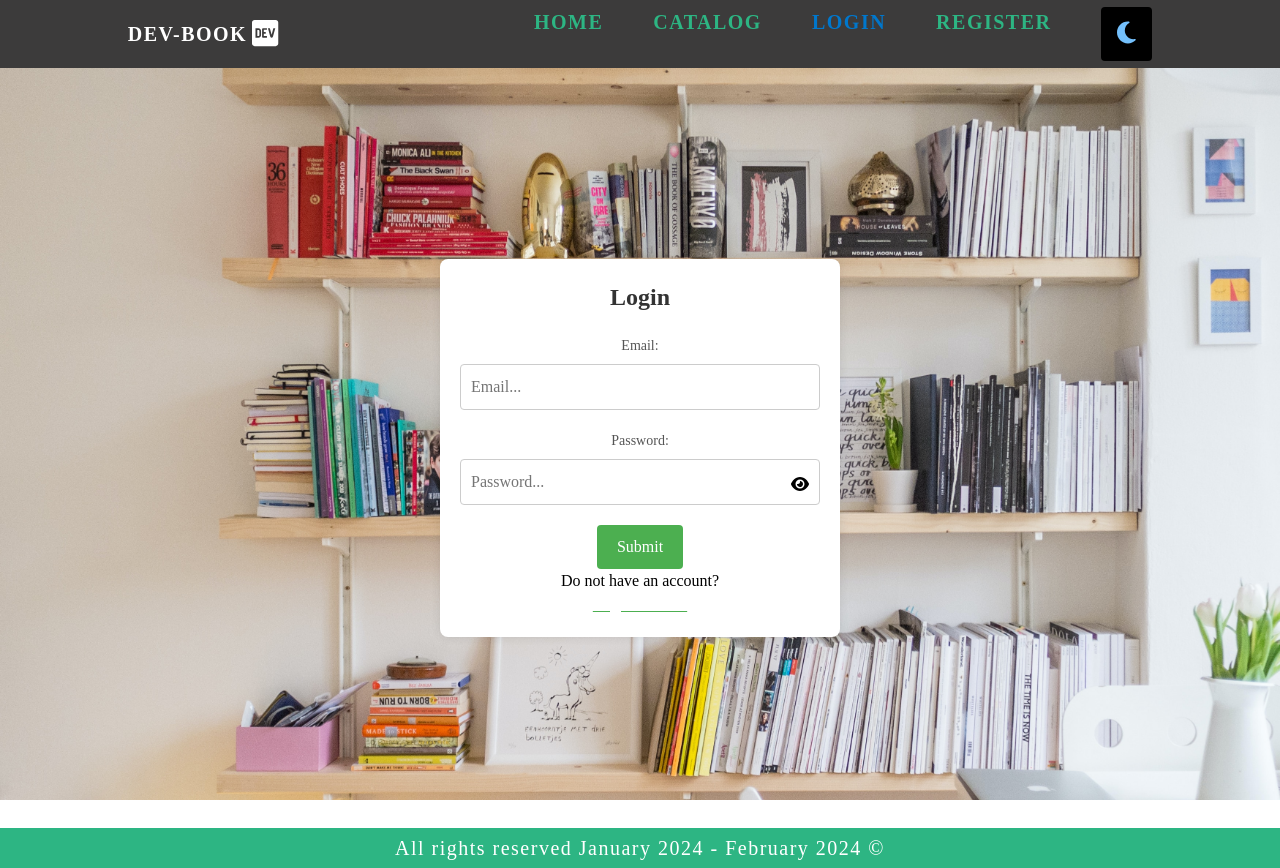
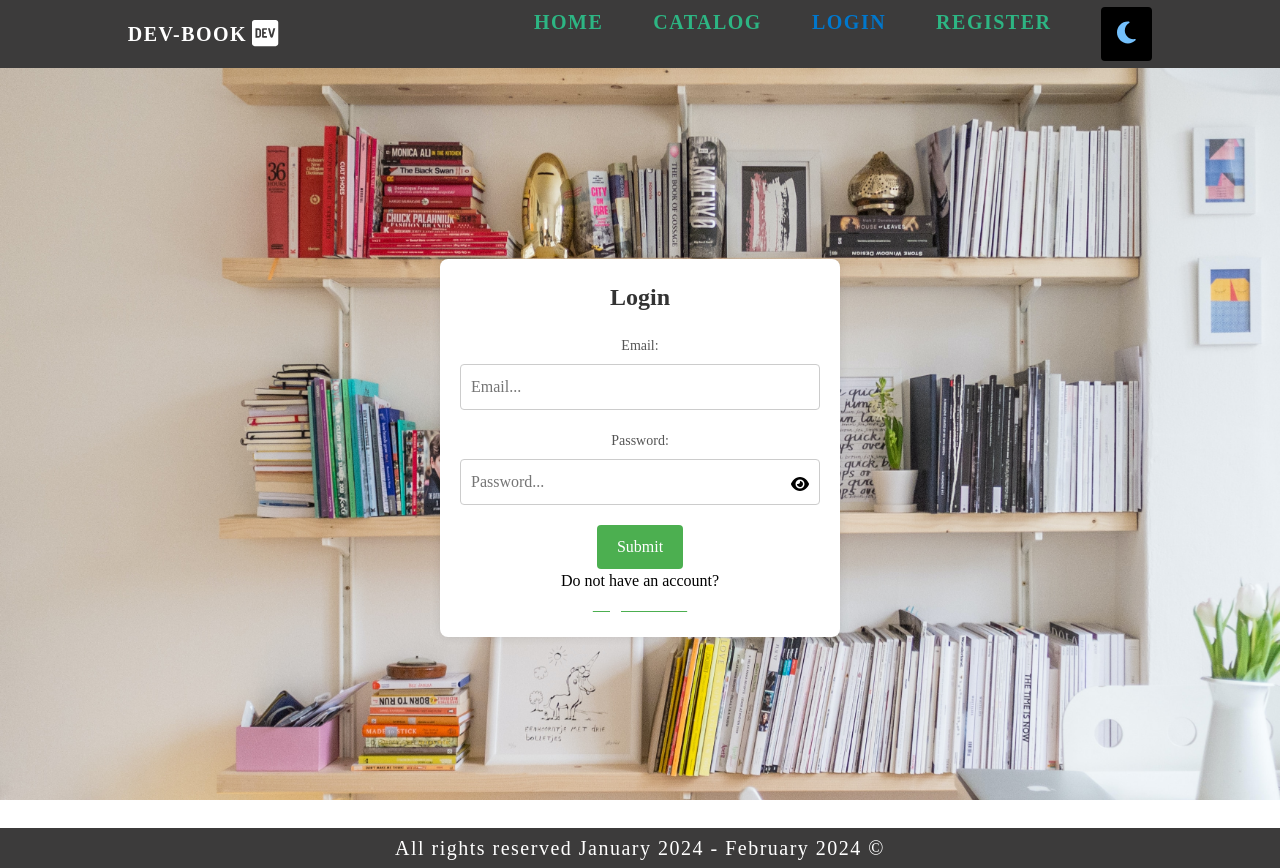
Before and after one commit to lyklecharova/DEV-Book, a React (Vite) app in the folder dev-book/client/: page /login in a window 1280 px wide. Built offline with nearby package versions, Linux system fonts and the light colour scheme.

Commit message:
Update Footer.module.css

```diff
--- a/dev-book/client/src/components/Footer/Footer.module.css
+++ b/dev-book/client/src/components/Footer/Footer.module.css
@@ -1,8 +1,12 @@
+@import url('../../../public/css/themes');
+
 footer>p {
-    color: white;
+    /* color: white; */
+    color: var(--text-color);
     font-size: 20px;
     letter-spacing: 1.5px;
-    background-color: #2db583;
+    /* background-color: #2db583; */
+    background-color: var(--footer-color);
 
     display: flex;
     flex-direction: row;
```
